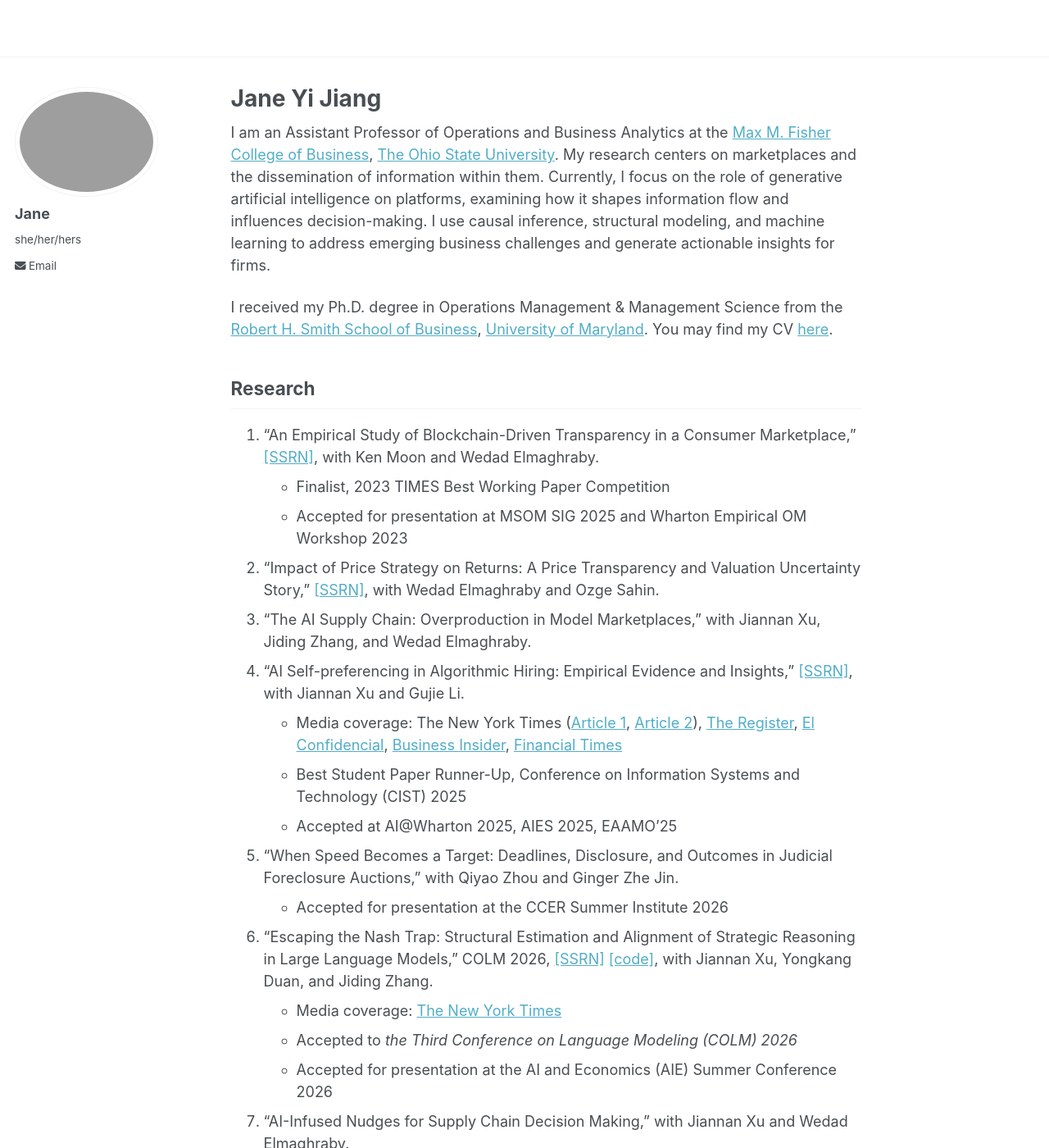
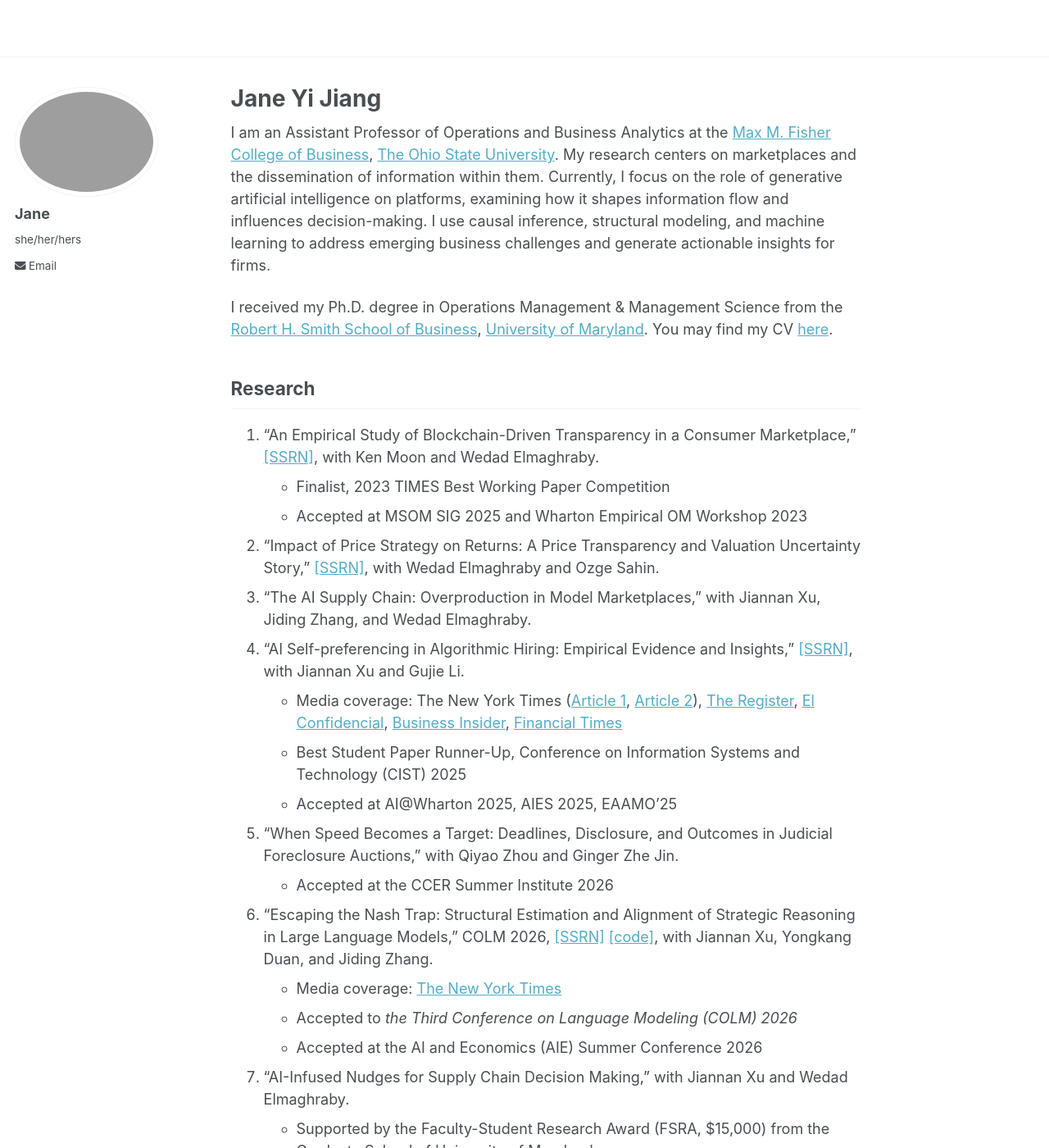
Before and after one commit to jiangyijane/jiangyijane.github.io, a Jekyll site: the page built from _pages/about.md, in a window 1280 px wide and 1400 px high. Shown: the whole window at 82% size. Built offline with Jekyll 4.4.1, drawn with Linux system fonts in a browser that asks for light colours.

Commit message:
Fix formatting for accepted presentations in research

```diff
--- a/_pages/about.md
+++ b/_pages/about.md
@@ -16,7 +16,7 @@ Research
 ------
 1.	"An Empirical Study of Blockchain-Driven Transparency in a Consumer Marketplace," [[SSRN]](https://papers.ssrn.com/sol3/papers.cfm?abstract_id=4560414), with Ken Moon and Wedad Elmaghraby.
   - Finalist, 2023 TIMES Best Working Paper Competition
-  - Accepted for presentation at MSOM SIG 2025 and Wharton Empirical OM Workshop 2023
+  - Accepted at MSOM SIG 2025 and Wharton Empirical OM Workshop 2023
 2. "Impact of Price Strategy on Returns: A Price Transparency and Valuation Uncertainty Story," [[SSRN]](https://papers.ssrn.com/sol3/papers.cfm?abstract_id=4893185), with Wedad Elmaghraby and Ozge Sahin.
 3. "The AI Supply Chain: Overproduction in Model Marketplaces," with Jiannan Xu, Jiding Zhang, and Wedad Elmaghraby.
 4. "AI Self-preferencing in Algorithmic Hiring: Empirical Evidence and Insights," [[SSRN]](https://papers.ssrn.com/sol3/papers.cfm?abstract_id=5417394), with Jiannan Xu and Gujie Li.
@@ -24,11 +24,11 @@ Research
   - Best Student Paper Runner-Up, Conference on Information Systems and Technology (CIST) 2025
   - Accepted at AI@Wharton 2025, AIES 2025, EAAMO’25
 5. "When Speed Becomes a Target: Deadlines, Disclosure, and Outcomes in Judicial Foreclosure Auctions," with Qiyao Zhou and Ginger Zhe Jin.
-  - Accepted for presentation at the CCER Summer Institute 2026
+  - Accepted at the CCER Summer Institute 2026
 6. "Escaping the Nash Trap: Structural Estimation and Alignment of Strategic Reasoning in Large Language Models," COLM 2026, [[SSRN]](https://papers.ssrn.com/sol3/papers.cfm?abstract_id=6993719) [[code]](https://github.com/jiannan-xu/colm2026_nash_trap), with Jiannan Xu, Yongkang Duan, and Jiding Zhang.
   - Media coverage: [The New York Times](https://www.nytimes.com/2026/06/29/business/artificial-intelligence-workplace-consequences.html?unlocked_article_code=1.t1A.E8FZ.drfKT24fjjJ0&smid=url-share)
   - Accepted to *the Third Conference on Language Modeling (COLM) 2026*
-  - Accepted for presentation at the AI and Economics (AIE) Summer Conference 2026
+  - Accepted at the AI and Economics (AIE) Summer Conference 2026
 7. "AI-Infused Nudges for Supply Chain Decision Making," with Jiannan Xu and Wedad Elmaghraby.
   - Supported by the Faculty-Student Research Award (FSRA, $15,000) from the Graduate School of University of Maryland
 8. "Prompt Injection in Automated Résumé Screening with Large Language Models: Single and Multi-Injection Settings," ACL 2026 Findings, [[paper]](https://aclanthology.org/2026.findings-acl.142.pdf) [[code]](https://github.com/preetb1199/Prompt_Injection_ACL26/), with Preet Baxi, Jiannan Xu,and Stefanus Jasin.
```
